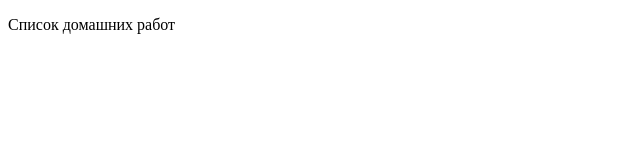
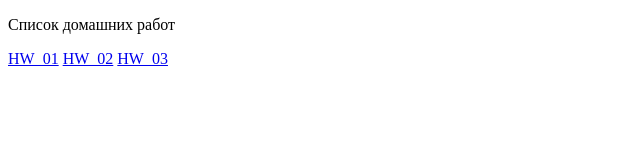
Before and after one commit to mezhetskiy/cursor, a plain HTML site: page index.html in a window 1280 px wide. Shown: the whole page, without its empty margins (0-640 px from the left). Drawn offline with Linux system fonts and the light colour scheme.

Commit message:
add homework list on main page

```diff
--- a/index.html
+++ b/index.html
@@ -8,8 +8,8 @@
 </head>
 <body>
     <p>Список домашних работ</p>
-        <a href="/hw_01/index.html"></a>
-        <a href="/hw_02/index.html"></a>
-        <a href="/hw_03/index.html"></a>
+        <a href="/hw_01/index.html">HW_01</a>
+        <a href="/hw_02/index.html">HW_02</a>
+        <a href="/hw_03/index.html">HW_03</a>
 </body>
 </html>
```
